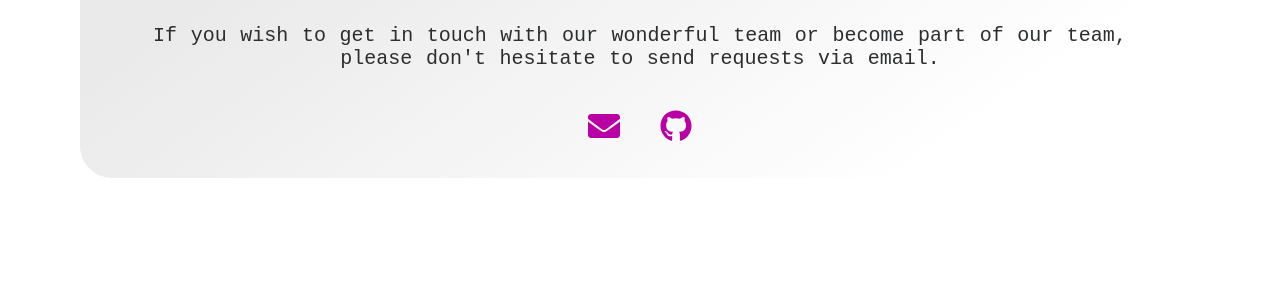
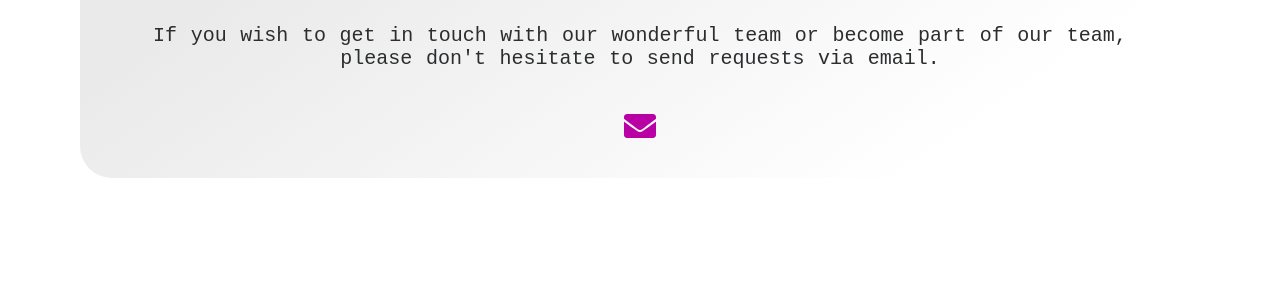
Before and after one commit to ConsciousAGI/ConsciousAGI.github.io, a Jekyll site: the page built from index.html, in a window 1280 px wide. Shown: the part 2467-2767 px from the top of the page. Built offline with Jekyll 4.4.1, drawn with Linux system fonts in a browser that asks for light colours.

Commit message:
Update section-contact.html

```diff
--- a/_includes/section-contact.html
+++ b/_includes/section-contact.html
@@ -12,7 +12,7 @@
   </a>
   {% endif %}
 
-  {% if site.github_username != null %}
+<!--   {% if site.github_username != null %}
   <a class="social-link" aria-label="My GitHub" target="_blank" rel="noreferrer"
     href="https://github.com/{{site.github_username}}">
     <div class="social">
@@ -20,7 +20,7 @@
         <use x="12" y="12" width="24" height="24" viewBox="0 0 48 48" xlink:href="{{ "/assets/img/brands.svg#github" | prepend: site.baseurl }}"></use>
       </svg>
     </div>
-  </a>
+  </a> -->
   {% endif %}
 
   {% if site.codepen_username != null %}
```
